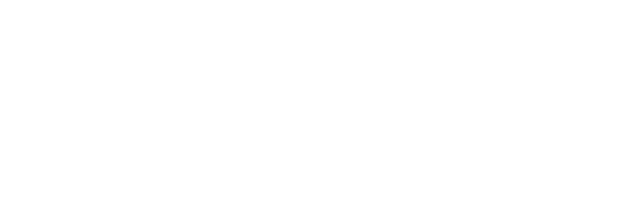
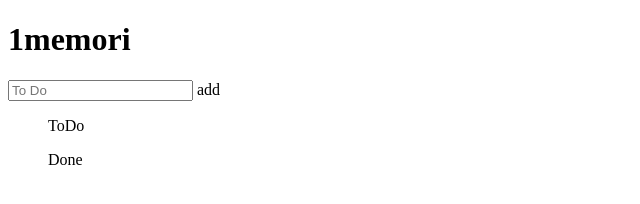
Before and after one commit to Ryota671/memoapp, a plain HTML site: page index.html in a window 1280 px wide. Shown: the whole page, without its empty margins (0-640 px from the left). Drawn offline with Linux system fonts and the light colour scheme.

Commit message:
html変更

```diff
--- a/index.html
+++ b/index.html
@@ -6,5 +6,22 @@
     <meta name="viewport" content="width=device-width, initial-scale=1.0" />
     <title>Document</title>
   </head>
-  <body></body>
+  <body>
+    <header>
+      <h1>1memori</h1>
+    </header>
+
+    <div class="addli">
+      <input id="add-area" type="text" placeholder="To Do" />
+      <span class="add-btn">add</span>
+    </div>
+    <div id="todo-app">
+      <ul class="lists" id="todo">
+        <p>ToDo</p>
+      </ul>
+      <ul class="lists" id="done">
+        <p>Done</p>
+      </ul>
+    </div>
+  </body>
 </html>
```
